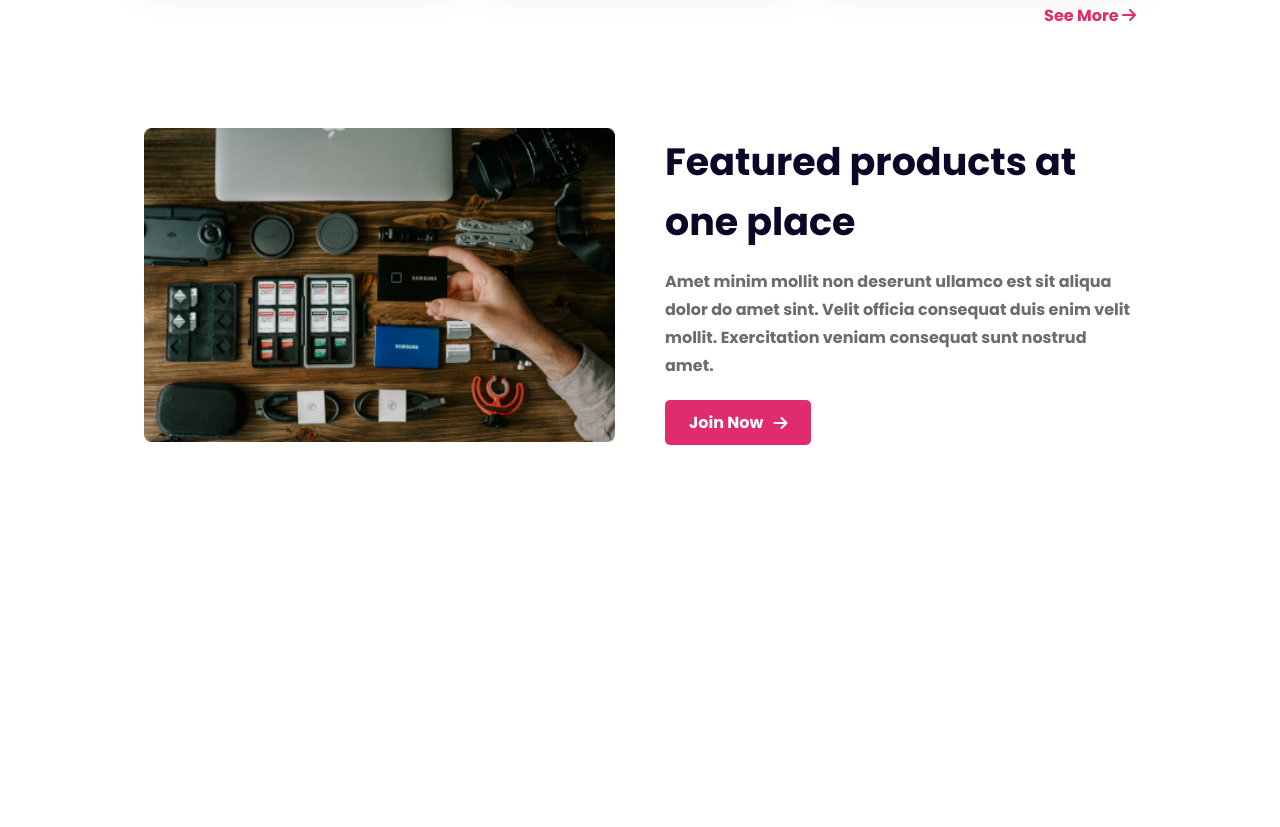
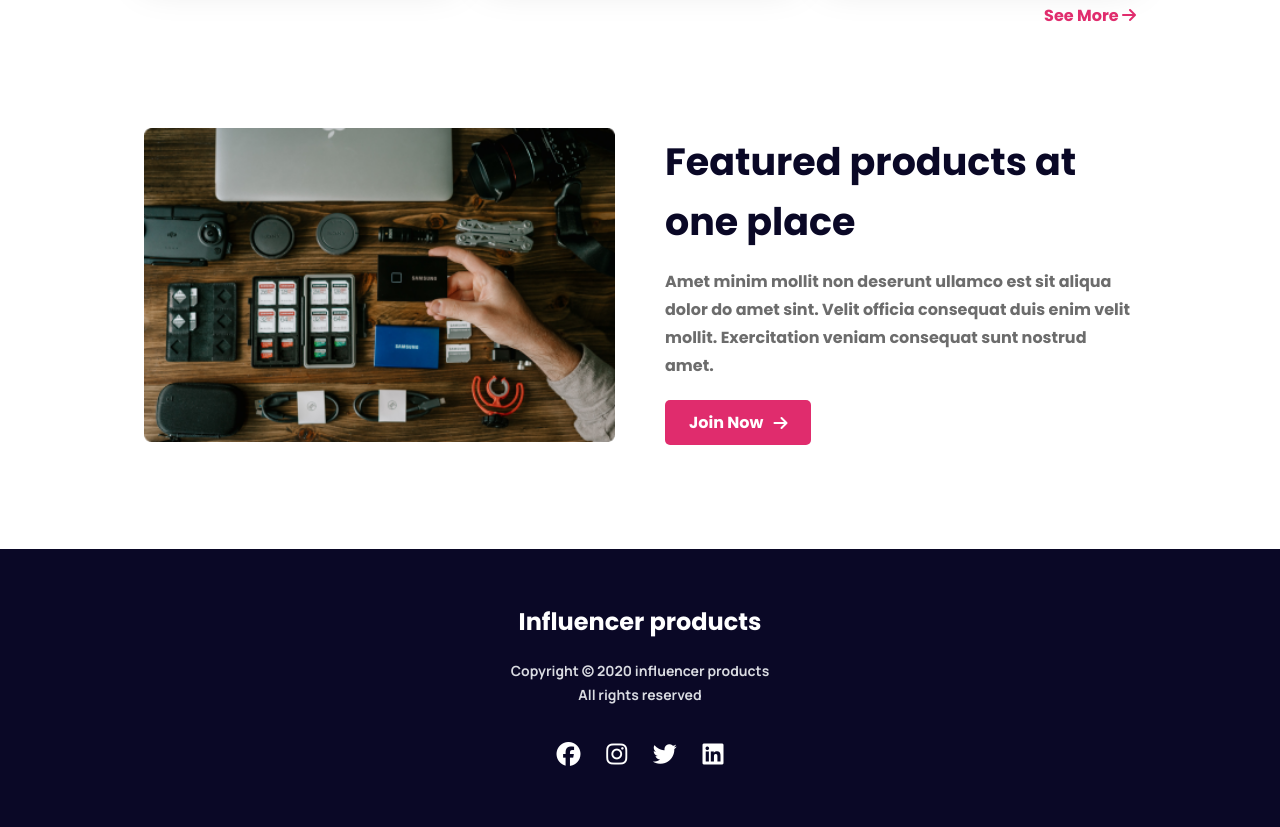
Before and after one commit to codewithsaidul/influencer-gear, a plain HTML site: page index.html in a window 1280 px wide. Shown: the part 2667-3494 px from the top of the page. Before the commit the page ends 3216 px from the top, so only its background shows below. Drawn offline with Linux system fonts and the light colour scheme.

Commit message:
Footer Section & Project Finished

```diff
--- a/css/style.css
+++ b/css/style.css
@@ -238,6 +238,7 @@ img {
 .featured {
     margin-bottom: 100px;
 }
+
 .featured__container {
     display: flex;
     align-items: center;
@@ -275,8 +276,52 @@ img {
 }
 
 /* ================================= Footer Section =================================== */
+.footer {
+    background: #0A0826;
+}
 
 
+.footer__content {
+    text-align: center;
+    padding: 55px 0;
+}
+
+.footer__title {
+    color: #FFF;
+    font-size: 24px;
+    font-weight: 700;
+    margin-bottom: 20px;
+}
+
+.footer__copy {
+    color: #D9DBE1;
+    font-family: var(--footer-font);
+    font-size: 14px;
+    font-weight: 700;
+    line-height: 24px;
+    /* 171.429% */
+    margin-bottom: 30px;
+}
+
+
+
+
+.footer__link {
+    color: #fff;
+    margin-right: 20px;
+    font-size: 24px;
+    font-weight: 600;
+    transition: color .5s ease-in-out;
+}
+
+.footer__link:hover {
+    color: #E02C6D;
+    transition: .5s;
+}
+
+.footer__link:last-child {
+    margin-right: 0;
+}
 
 /* ================================= Mediu Query for  Largest Devices =================================== */
 
@@ -544,4 +589,16 @@ img {
         height: 250px;
         flex-shrink: 0;
     }
+
+    .footer__title {
+        font-size: 16px;
+    }
+
+    .footer__link {
+        font-size: 20px;
+    }
+
+    .footer__link:last-child {
+        margin-right: 0;
+    }
 }
--- a/index.html
+++ b/index.html
@@ -413,7 +413,32 @@
 
     <!-- ================================= Footer ============================= -->
     <footer class="footer">
+        <div class="containe">
+            <div class="footer__content">
+                <div class="footer__data">
+                    <h2 class="footer__title">Influencer products</h2>
+                    <p class="footer__copy">Copyright © 2020  influencer products <br> All rights reserved</p>
 
+                    <div class="footer__social">
+                        <a href="" class="footer__link" hres="https://www.facebook.com/codewithsaidulwr" target="_blank">
+                            <i class="fa-brands fa-facebook"></i>
+                        </a>
+
+                        <a href="" class="footer__link" hres="https://www.instgram.com/codewithsaidul" target="_blank">
+                            <i class="fa-brands fa-instagram"></i>
+                        </a>
+
+                        <a href="" class="footer__link" hres="https://www.twitter.com/codewithsaidul" target="_blank">
+                            <i class="fa-brands fa-twitter"></i>
+                        </a>
+
+                        <a href="" class="footer__link" hres="https://www.linkedin.com/in/codewithsaidul/" target="_blank">
+                            <i class="fa-brands fa-linkedin"></i>
+                        </a>
+                    </div>
+                </div>
+            </div>
+        </div>
     </footer>
     <!-- ================================= Footer ============================= -->
 
```
